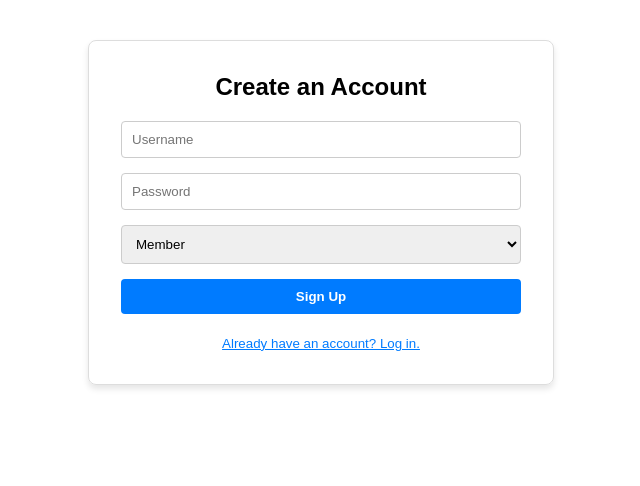
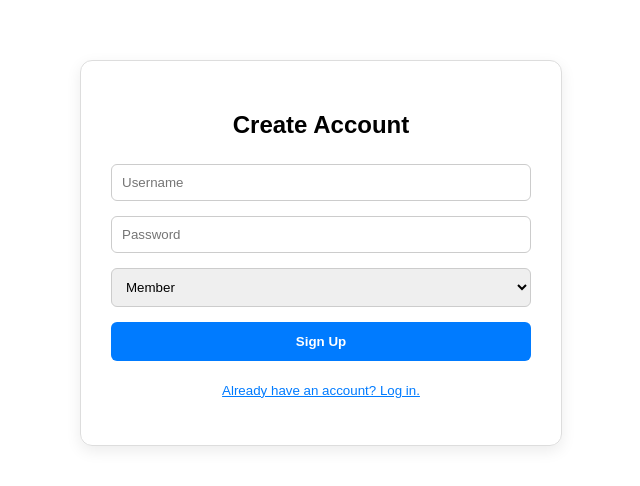
Before and after one commit to varshivenny/varshivenny-frontend, a React (Vite) app: page / in a window 1280 px wide. Both pictures are taken after a click on the button "Don't have an account? Sign up here.". Shown: the top 486 px of the page, without its empty margins (319-959 px from the left). Built offline with nearby package versions, Linux system fonts and the light colour scheme.

Commit message:
Refactor App component for improved task handling

```diff
--- a/src/App.jsx
+++ b/src/App.jsx
@@ -1,170 +1,254 @@
-import React, { useState, useEffect } from 'react';
-import axios from 'axios';
-
-// IMPORTANT: Change this URL to your Railway backend URL when you deploy!
-const API_URL = "http://localhost:8000";
+import React, { useState, useEffect } from "react";
 
 function App() {
-  const [token, setToken] = useState(localStorage.getItem('token'));
-  const [role, setRole] = useState(localStorage.getItem('role'));
+  const [token, setToken] = useState(localStorage.getItem("token"));
+  const [role, setRole] = useState(localStorage.getItem("role"));
   const [tasks, setTasks] = useState([]);
 
-  // Auth Form State
   const [isLoginView, setIsLoginView] = useState(true);
   const [username, setUsername] = useState("");
   const [password, setPassword] = useState("");
   const [signupRole, setSignupRole] = useState("Member");
 
   useEffect(() => {
-    if (token) fetchTasks();
+    if (token) {
+      loadTasks();
+    }
   }, [token]);
 
-  const handleSignup = async (e) => {
+  const handleSignup = (e) => {
     e.preventDefault();
-    try {
-      await axios.post(`${API_URL}/auth/signup`, {
-        username,
-        password,
-        role: signupRole
-      });
-      alert("Signup successful! You can now log in.");
+    alert("Signup successful! Please login.");
     setIsLoginView(true);
     setPassword("");
-    } catch (err) {
-      alert("Signup failed. That username might already be taken.");
+  };
+
+  const handleLogin = (e) => {
+    e.preventDefault();
+
+    if (username.trim() && password.trim()) {
+      localStorage.setItem("token", "demo-token");
+      localStorage.setItem("role", signupRole);
+
+      setToken("demo-token");
+      setRole(signupRole);
+
+      alert("Login successful!");
+    } else {
+      alert("Please enter username and password.");
     }
   };
 
-  const handleLogin = async (e) => {
-    e.preventDefault();
-    try {
-      const res = await axios.post(`${API_URL}/auth/login`, { username, password });
-      setToken(res.data.access_token);
-      setRole(res.data.role);
-      localStorage.setItem('token', res.data.access_token);
-      localStorage.setItem('role', res.data.role);
-    } catch (err) {
-      alert("Login failed. Check your username and password.");
-    }
+  const loadTasks = () => {
+    setTasks([
+      {
+        id: 1,
+        title: "Design Dashboard UI",
+        status: "Pending",
+      },
+      {
+        id: 2,
+        title: "Develop Authentication Module",
+        status: "In Progress",
+      },
+      {
+        id: 3,
+        title: "Deploy Frontend to Vercel",
+        status: "Completed",
+      },
+    ]);
   };
 
-  // --- THE FIX IS HERE: Sending token as a URL parameter ---
-  const fetchTasks = async () => {
-    try {
-      const res = await axios.get(`${API_URL}/tasks?token=${token}`);
-      setTasks(res.data);
-    } catch (err) {
-      console.error("Error fetching tasks:", err);
-    }
+  const updateTaskStatus = (id, status) => {
+    const updated = tasks.map((task) =>
+      task.id === id ? { ...task, status } : task
+    );
+
+    setTasks(updated);
   };
 
-  const updateStatus = async (taskId, newStatus) => {
-    try {
-      await axios.put(`${API_URL}/tasks/${taskId}/status?token=${token}`,
-        { status: newStatus }
-      );
-      fetchTasks(); // Refresh list after update
-    } catch (err) {
-      alert("Failed to update status. You might not have permission.");
-    }
-  };
-  // ---------------------------------------------------------
-
   const logout = () => {
+    localStorage.clear();
     setToken(null);
     setRole(null);
-    localStorage.clear();
+    setTasks([]);
     setUsername("");
     setPassword("");
   };
 
-  // --- UI: AUTHENTICATION SCREEN ---
   if (!token) {
     return (
-      <div style={{ padding: '2rem', maxWidth: '400px', margin: '40px auto', fontFamily: 'sans-serif', border: '1px solid #ddd', borderRadius: '8px', boxShadow: '0 4px 6px rgba(0,0,0,0.1)' }}>
-        <h2 style={{ textAlign: 'center', marginTop: 0 }}>
-          {isLoginView ? 'Login to Task Manager' : 'Create an Account'}
+      <div
+        style={{
+          maxWidth: "420px",
+          margin: "60px auto",
+          padding: "30px",
+          border: "1px solid #ddd",
+          borderRadius: "12px",
+          boxShadow: "0 5px 15px rgba(0,0,0,0.08)",
+          fontFamily: "Arial",
+        }}
+      >
+        <h2 style={{ textAlign: "center", marginBottom: "25px" }}>
+          {isLoginView ? "Login to Task Manager" : "Create Account"}
         </h2>
 
-        <form onSubmit={isLoginView ? handleLogin : handleSignup} style={{ display: 'flex', flexDirection: 'column', gap: '15px' }}>
+        <form
+          onSubmit={isLoginView ? handleLogin : handleSignup}
+          style={{
+            display: "flex",
+            flexDirection: "column",
+            gap: "15px",
+          }}
+        >
           <input
+            type="text"
             placeholder="Username"
             value={username}
-            onChange={e => setUsername(e.target.value)}
+            onChange={(e) => setUsername(e.target.value)}
             required
-            style={{ padding: '10px', borderRadius: '4px', border: '1px solid #ccc' }}
+            style={{
+              padding: "10px",
+              borderRadius: "6px",
+              border: "1px solid #ccc",
+            }}
           />
+
           <input
             type="password"
             placeholder="Password"
             value={password}
-            onChange={e => setPassword(e.target.value)}
+            onChange={(e) => setPassword(e.target.value)}
             required
-            style={{ padding: '10px', borderRadius: '4px', border: '1px solid #ccc' }}
+            style={{
+              padding: "10px",
+              borderRadius: "6px",
+              border: "1px solid #ccc",
+            }}
           />
 
           {!isLoginView && (
             <select
               value={signupRole}
-               onChange={e => setSignupRole(e.target.value)}
-               style={{ padding: '10px', borderRadius: '4px', border: '1px solid #ccc' }}
+              onChange={(e) => setSignupRole(e.target.value)}
+              style={{
+                padding: "10px",
+                borderRadius: "6px",
+                border: "1px solid #ccc",
+              }}
             >
               <option value="Member">Member</option>
               <option value="Admin">Admin</option>
             </select>
           )}
 
-          <button type="submit" style={{ padding: '10px', cursor: 'pointer', background: '#007bff', color: 'white', border: 'none', borderRadius: '4px', fontWeight: 'bold' }}>
-            {isLoginView ? 'Login' : 'Sign Up'}
+          <button
+            type="submit"
+            style={{
+              padding: "12px",
+              backgroundColor: "#007bff",
+              color: "white",
+              border: "none",
+              borderRadius: "6px",
+              fontWeight: "bold",
+              cursor: "pointer",
+            }}
+          >
+            {isLoginView ? "Login" : "Sign Up"}
           </button>
         </form>
 
-        <div style={{ textAlign: 'center', marginTop: '20px' }}>
+        <p style={{ textAlign: "center", marginTop: "20px" }}>
           <button
             onClick={() => setIsLoginView(!isLoginView)}
-            style={{ background: 'none', border: 'none', color: '#007bff', cursor: 'pointer', textDecoration: 'underline' }}
+            style={{
+              border: "none",
+              background: "none",
+              color: "#007bff",
+              cursor: "pointer",
+              textDecoration: "underline",
+            }}
           >
-            {isLoginView ? "Don't have an account? Sign up here." : "Already have an account? Log in."}
+            {isLoginView
+              ? "Don't have an account? Sign up here."
+              : "Already have an account? Log in."}
           </button>
-        </div>
+        </p>
       </div>
     );
   }
 
-  // --- UI: DASHBOARD SCREEN ---
   return (
-    <div style={{ padding: '2rem', fontFamily: 'sans-serif', maxWidth: '800px', margin: '0 auto' }}>
-      <header style={{ display: 'flex', justifyContent: 'space-between', alignItems: 'center', borderBottom: '2px solid #eee', paddingBottom: '1rem', marginBottom: '1rem' }}>
-        <h2>Dashboard <span style={{fontSize: '1rem', color: '#666'}}>({role})</span></h2>
-        <div style={{ display: 'flex', gap: '15px', alignItems: 'center' }}>
-           <span style={{ fontWeight: 'bold' }}>Welcome, {username || 'User'}</span>
-           <button onClick={logout} style={{ padding: '8px 16px', cursor: 'pointer', background: '#dc3545', color: 'white', border: 'none', borderRadius: '4px' }}>Logout</button>
+    <div
+      style={{
+        maxWidth: "900px",
+        margin: "30px auto",
+        padding: "20px",
+        fontFamily: "Arial",
+      }}
+    >
+      <div
+        style={{
+          display: "flex",
+          justifyContent: "space-between",
+          alignItems: "center",
+          marginBottom: "25px",
+        }}
+      >
+        <h2>Task Dashboard ({role})</h2>
+
+        <button
+          onClick={logout}
+          style={{
+            padding: "10px 18px",
+            backgroundColor: "#dc3545",
+            color: "white",
+            border: "none",
+            borderRadius: "6px",
+            cursor: "pointer",
+          }}
+        >
+          Logout
+        </button>
       </div>
-      </header>
 
-      {role === "Admin" && (
-        <div style={{ background: '#f8f9fa', border: '1px solid #dee2e6', padding: '1rem', marginBottom: '2rem', borderRadius: '4px' }}>
-          <h3 style={{ marginTop: 0 }}>Admin Controls</h3>
-          <p style={{ marginBottom: 0 }}>
-            Use the <a href={`${API_URL}/docs`} target="_blank" rel="noreferrer">Swagger API</a> to Create Projects and Assign Tasks to your new users.
+      <div
+        style={{
+          display: "grid",
+          gridTemplateColumns: "repeat(auto-fit, minmax(250px,1fr))",
+          gap: "20px",
+        }}
+      >
+        {tasks.map((task) => (
+          <div
+            key={task.id}
+            style={{
+              border: "1px solid #ddd",
+              borderRadius: "10px",
+              padding: "18px",
+              boxShadow: "0 2px 8px rgba(0,0,0,0.05)",
+            }}
+          >
+            <h3>{task.title}</h3>
+
+            <p>
+              Status: <strong>{task.status}</strong>
             </p>
-        </div>
-      )}
 
-      <h3>Your Tasks</h3>
-      <div style={{ display: 'flex', gap: '1rem', flexWrap: 'wrap' }}>
-        {tasks.length === 0 ? <p style={{ color: '#666' }}>No tasks assigned to you right now.</p> : tasks.map(task => (
-          <div key={task.id} style={{ border: '1px solid #ccc', padding: '1.5rem', borderRadius: '8px', minWidth: '220px', background: '#fff', boxShadow: '0 2px 4px rgba(0,0,0,0.05)' }}>
-            <h4 style={{ margin: '0 0 10px 0' }}>{task.title}</h4>
-            <p style={{ margin: '0 0 15px 0', fontSize: '0.9rem' }}>Status: <strong>{task.status}</strong></p>
             <select
               value={task.status}
-              onChange={(e) => updateStatus(task.id, e.target.value)}
-              style={{ width: '100%', padding: '6px' }}
+              onChange={(e) =>
+                updateTaskStatus(task.id, e.target.value)
+              }
+              style={{
+                width: "100%",
+                padding: "8px",
+                borderRadius: "6px",
+              }}
             >
-              <option value="Pending">Pending</option>
-              <option value="In Progress">In Progress</option>
-              <option value="Completed">Completed</option>
+              <option>Pending</option>
+              <option>In Progress</option>
+              <option>Completed</option>
             </select>
           </div>
         ))}
```
Lines whose indentation alone changed are shown as unchanged.
